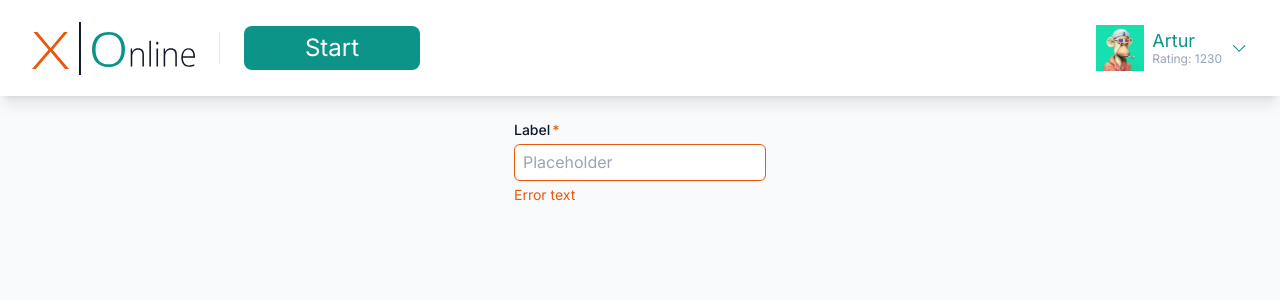
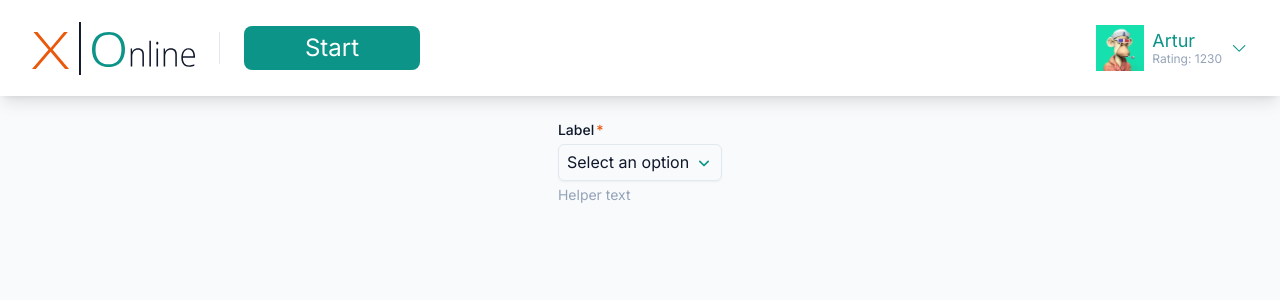
Before and after one commit to Artuross22/tic-tac-toe-online, a Next.js app: page / in a window 1280 px wide. Shown: the top 300 px of the page. Built offline with nearby package versions, Linux system fonts and the light colour scheme.

Commit message:
added select

```diff
--- /dev/null
+++ b/components/uikit/fields/ui-select-field.jsx
@@ -0,0 +1,32 @@
+import { UiFieldLabel } from "./ui-field-label";
+import { UiFieldMessage } from "./ui-field-message";
+import { UiSelect } from "./ui-select";
+
+/**
+ * Select field component with label and error/helper message.
+ *
+ * @param {Object} props - The props object.
+ * @param {string} props.label - The label text.
+ * @param {boolean} props.required - Indicates if the field is required.
+ * @param {string} props.helperText - The helper text.
+ * @param {string} props.errorText - The error text.
+ * @param {string} props.className - The additional CSS classes for the component.
+ * @param {string[]} props.options - The array of select options.
+ * @returns {JSX.Element} The select field component.
+ */
+export function UiSelectField({
+  label,
+  required,
+  helperText,
+  errorText,
+  className,
+  options,
+}) {
+  return (
+    <div className={className}>
+      <UiFieldLabel label={label} required={required} />
+      <UiSelect className="mt-1" options={options} />
+      <UiFieldMessage helperText={helperText} errorText={errorText} />
+    </div>
+  );
+}
--- /dev/null
+++ b/components/uikit/fields/ui-select.jsx
@@ -0,0 +1,100 @@
+import { useState } from "react";
+import { Listbox } from "@headlessui/react";
+import clsx from "clsx";
+
+/**
+ * UiSelect component. It renders a dropdown select component.
+ * @component
+ * @param {{
+ *   className: string,
+ *   options: Array.<{value: (string|number), label: string}>,
+ *   isError?: boolean,
+ * }} props
+ */
+export function UiSelect({ className, options, isError }) {
+  const [selectedOption, setSelectedOption] = useState(null);
+
+  const handleSelect = (option) => {
+    setSelectedOption(option);
+  };
+
+  return (
+    <Listbox
+      className={className}
+      value={selectedOption}
+      onChange={handleSelect}
+    >
+      {({ open }) => (
+        <>
+          <div className="relative">
+            <Listbox.Button className={buttonClasses(isError)}>
+              {selectedOption ? selectedOption.label : "Select an option"}
+              <span className="absolute inset-y-0 right-0 flex items-center pr-2">
+                <DropDownIcon isOpen={open} />
+              </span>
+            </Listbox.Button>
+            <Listbox.Options className="absolute z-10 mt-1 w-full bg-white rounded-md shadow-lg max-h-60 overflow-auto text-base sm:text-sm focus:outline-none">
+              {renderOptions(options)}
+            </Listbox.Options>
+          </div>
+        </>
+      )}
+    </Listbox>
+  );
+}
+
+function DropDownIcon({ isOpen }) {
+  return (
+    <svg
+      xmlns="http://www.w3.org/2000/svg"
+      viewBox="0 0 24 24"
+      fill="none"
+      stroke="currentColor"
+      strokeWidth="2"
+      strokeLinecap="round"
+      strokeLinejoin="round"
+      className={clsx(isOpen && "rotate-180", "h-5 w-5 text-teal-600")}
+    >
+      <path d="M7 10l5 5 5-5" />
+    </svg>
+  );
+}
+
+function buttonClasses(isError) {
+  return clsx(
+    "px-2 py-2 pr-8 leading-tight outline-0 border block w-full rounded-md shadow-sm focus:ring-opacity-50",
+    isError
+      ? "border-teal-600 focus:border-teal-600 focus:ring focus:ring-teal-600/20"
+      : "border-slate-200 focus:border-teal-600 focus:ring focus:ring-teal-600/20",
+  );
+}
+
+function optionClasses(active) {
+  return clsx(
+    "cursor-pointer select-none relative py-2 pl-3 pr-9",
+    active ? "text-white bg-teal-600" : "text-gray-900",
+  );
+}
+
+function renderOptions(options) {
+  return options.map((option) => (
+    <Listbox.Option
+      key={option.value}
+      value={option}
+      className={({ active }) => optionClasses(active)}
+    >
+      {({ selected }) => (
+        <>
+          <span
+            className={clsx(
+              selected ? "font-semibold" : "font-normal",
+              "block truncate",
+            )}
+          >
+            {option.label}
+          </span>
+        </>
+      )}
+    </Listbox.Option>
+  ));
+}
--- a/package.json
+++ b/package.json
@@ -13,6 +13,7 @@
   "author": "",
   "license": "ISC",
   "dependencies": {
+    "@headlessui/react": "^1.7.18",
     "clsx": "^2.0.0",
     "next": "^14.0.4",
     "react-dom": "^18.2.0"
--- a/pages/index.jsx
+++ b/pages/index.jsx
@@ -1,16 +1,20 @@
 import { Header } from "../components/header";
 import { Game } from "../components/game-new";
-import { UiTextField } from "../components/uikit/ui-text-field";
+import { UiTextField } from "../components/uikit/fields/ui-text-field";
+import { UiSelectField } from "../components/uikit/fields/ui-select-field";
 
 export default function HomePage() {
   return (
     <HomePageLayout header={<Header />}>
-      <UiTextField
+      <UiSelectField
         label="Label"
         placeholder="Placeholder"
         required
         helperText="Helper text"
-        errorText="Error text"
+        options={[
+          { label: "test 1 label", value: 1 },
+          { label: "test 2 label", value: 2 },
+        ]}
       />
     </HomePageLayout>
   );
```
Also changed, not shown: components/uikit/fields/ui-field-input.jsx (renamed from components/uikit/ui-field-input.jsx), components/uikit/fields/ui-field-label.jsx (renamed from components/uikit/ui-field-label.jsx), components/uikit/fields/ui-field-message.jsx (renamed from components/uikit/ui-field-message.jsx), components/uikit/fields/ui-text-field.jsx (renamed from components/uikit/ui-text-field.jsx), 1 other file (tests, documents, lock files or other folders).
